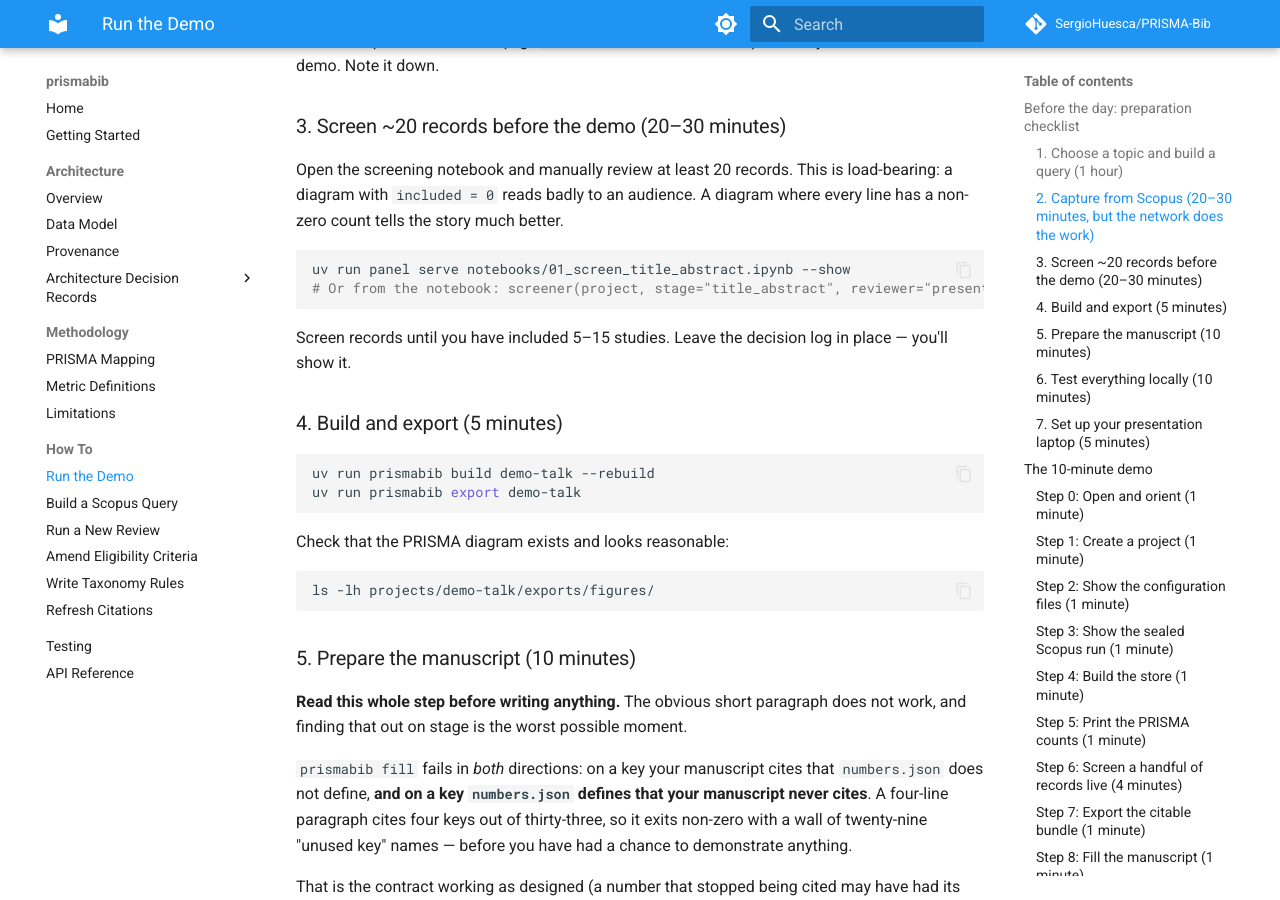
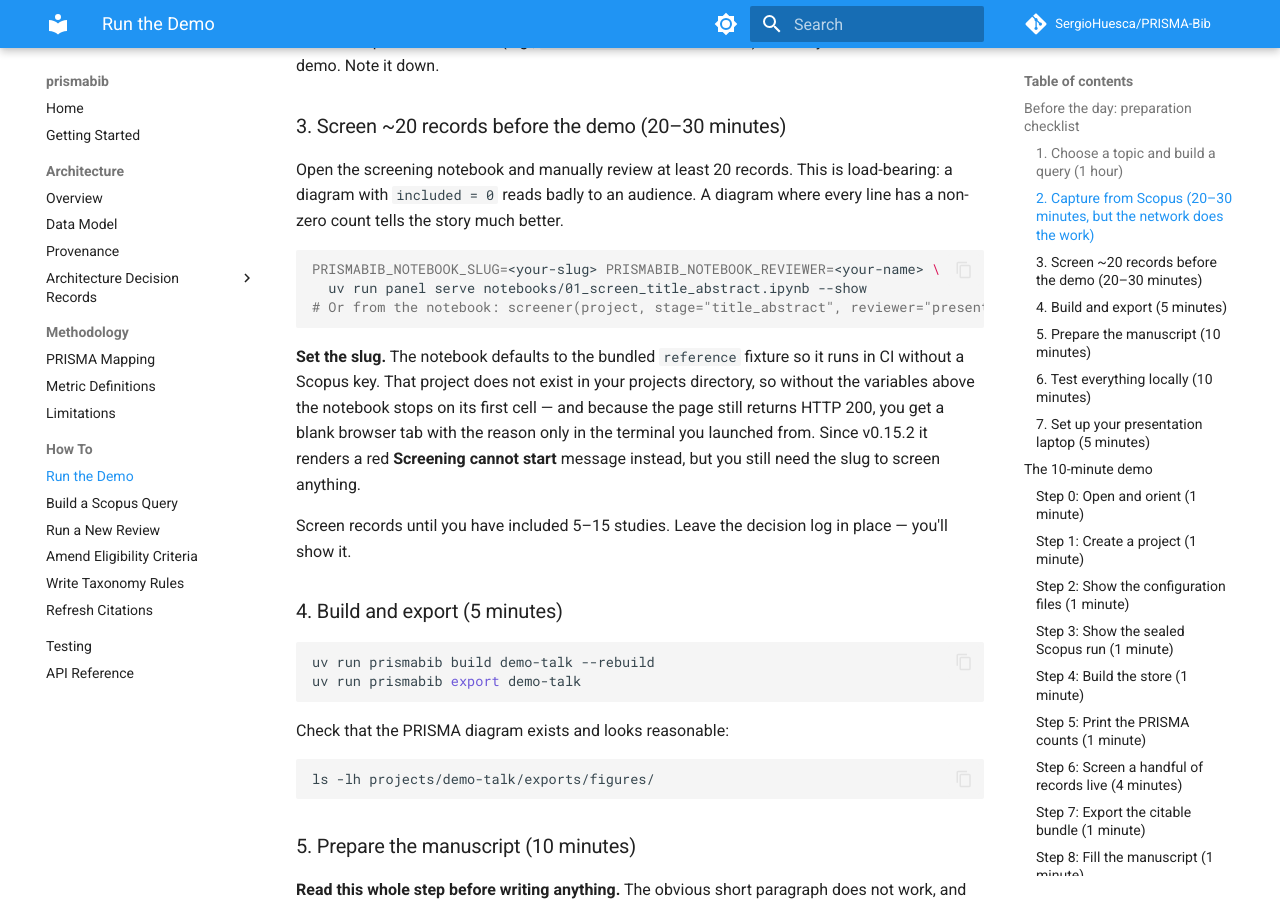
Before and after one commit to SergioHuesca/PRISMA-Bib, an MkDocs documentation site: the page built from docs/how-to/run-the-demo.md, in a window 1280 px wide and 900 px high, scrolled down 1010 px. Built offline with MkDocs 1.6.1 and Material for MkDocs 9.7.7, drawn with Linux system fonts in a browser that asks for light colours; comment, search, counter and statistics services are not loaded; some of the changed text lies outside the part shown.

Commit message:
Render why screening cannot start, instead of a blank page (#34)
Reported from a real session: launching the screener per the demo gave a blank
browser tab.

The notebook defaults to `PRISMABIB_NOTEBOOK_SLUG=reference`, a fixture that
exists only under `tests/fixtures/projects/`, so anyone screening a real
project hits `ConfigError` on the first cell. Under `panel serve` that kills
the document, and the browser gets a valid HTTP 200 page of ~4 KB with nothing
in it -- the traceback goes to the terminal, which someone who launched with
`--show` is not watching. Reproduced end to end: HTTP 200, 3,919 bytes, no
visible text, `ConfigError` in the server log.

Both documented commands are also missing the variable, so following either
page verbatim produces the blank page. Fixed, with the reason stated.

The startup error is now caught rather than raised, and rendered where the
person actually is: a red "Screening cannot start" block quoting the error and
giving the command with the slug set. The notebook's own prose renders
alongside it instead of vanishing with it. Cell 7 uses a conditional
*expression* so it remains the cell's last expression and Panel displays either
branch -- an `if`/`else` block would show nothing on the error branch, which is
the failure being removed.

Verified in Chrome, not by assertion: the error path renders the notebook plus
the red block where it previously rendered nothing, and the working path is
byte-for-byte identical before and after (10,330 rendered bytes, same
screenshot, no console or page errors). `document.body.innerText` is empty on a
correctly rendered Panel page because of shadow DOM, so it proves nothing --
the screenshots are the evidence.


Claude-Session: https://claude.ai/code/session_013xC6tKNkQBJcXZsNUivrQw

Co-authored-by: Claude Opus 5 <noreply@anthropic.com>

````diff
--- a/docs/how-to/run-the-demo.md
+++ b/docs/how-to/run-the-demo.md
@@ -34,9 +34,13 @@ The run ID printed at the end (e.g., `20260825T090000Z-3f9a2c11`) is what you'll
 Open the screening notebook and manually review at least 20 records. This is load-bearing: a diagram with `included = 0` reads badly to an audience. A diagram where every line has a non-zero count tells the story much better.
 
 ```bash
-uv run panel serve notebooks/01_screen_title_abstract.ipynb --show
+PRISMABIB_NOTEBOOK_SLUG=<your-slug> PRISMABIB_NOTEBOOK_REVIEWER=<your-name> \
+  uv run panel serve notebooks/01_screen_title_abstract.ipynb --show
 # Or from the notebook: screener(project, stage="title_abstract", reviewer="presenter")
 ```
+
+**Set the slug.** The notebook defaults to the bundled `reference` fixture so it runs in CI without a Scopus key. That project does not exist in your projects directory, so without the variables above the notebook stops on its first cell — and because the page still returns HTTP 200, you get a blank browser tab with the reason only in the terminal you launched from. Since v0.15.2 it renders a red **Screening cannot start** message instead, but you still need the slug to screen anything.
+
 
 Screen records until you have included 5–15 studies. Leave the decision log in place — you'll show it.
 
@@ -364,7 +368,8 @@ Included
 Open the screening notebook. Switch to your browser tab or run:
 
 ```bash
-uv run panel serve notebooks/01_screen_title_abstract.ipynb --show
+PRISMABIB_NOTEBOOK_SLUG=<your-slug> PRISMABIB_NOTEBOOK_REVIEWER=<your-name> \
+  uv run panel serve notebooks/01_screen_title_abstract.ipynb --show
 ```
 
 Wait for it to load. Then open a Python cell and run:
````
Also changed, not shown: CHANGELOG.md (+21 -0 lines), docs/getting-started.md (+5 -1 lines), 1 other file.
